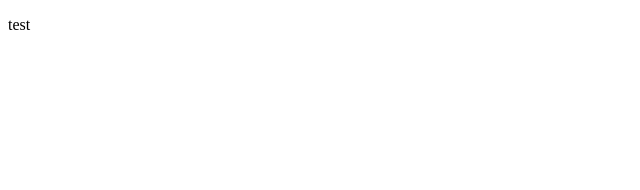
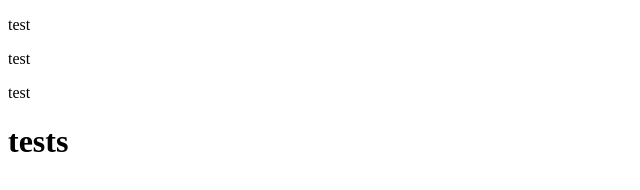
Before and after one commit to Justmenonamelol/frontendmentor.io, a website: page index.html in a window 1280 px wide. Shown: the whole page, without its empty margins (0-640 px from the left). Drawn offline with Linux system fonts and the light colour scheme.

Commit message:
03.12.2020

```diff
--- a/index.html
+++ b/index.html
@@ -7,5 +7,8 @@
 </head>
 <body>
     <p>test</p>
+    <p>test</p>
+    <p>test</p>
+    <h1> tests</h1>
 </body>
 </html>
```
